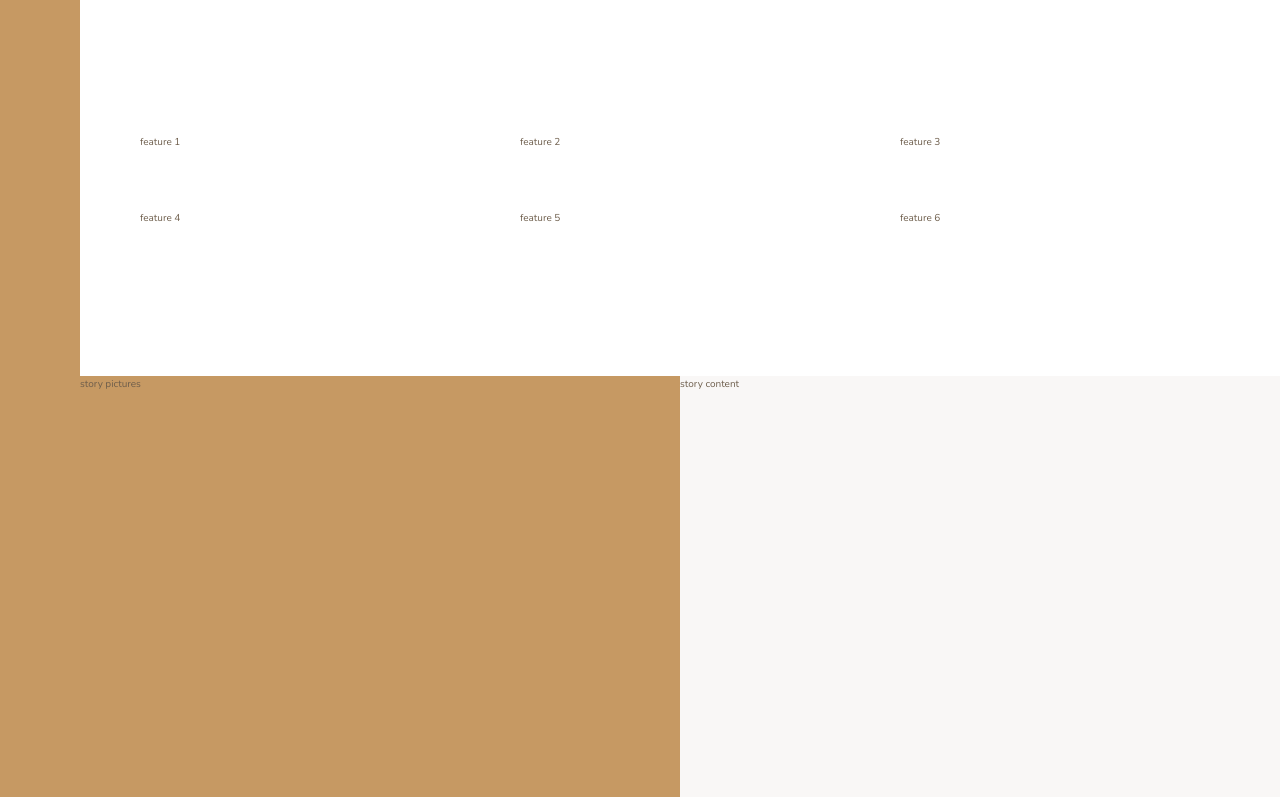
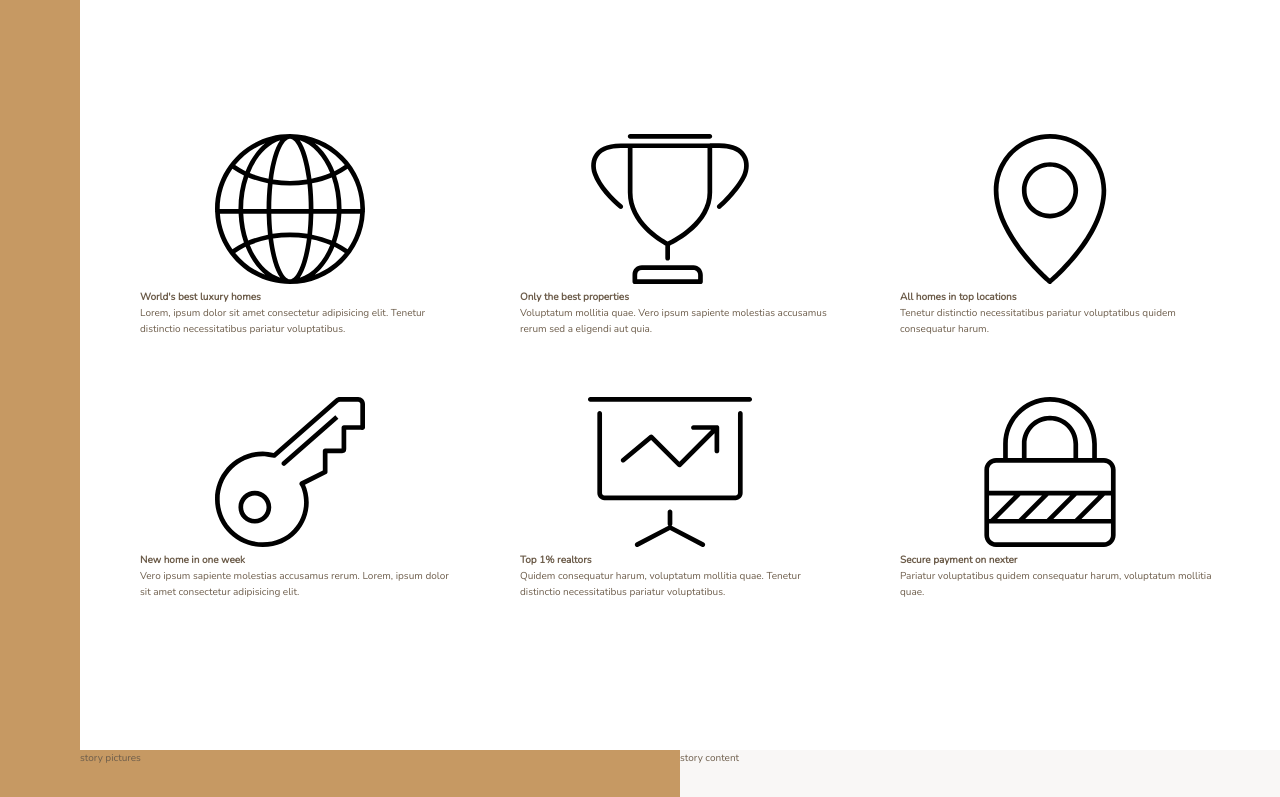
Before and after one commit to lawell-wilhelm/nexter, a website: page index.html in a window 1280 px wide. Shown: the part 656-1453 px from the top of the page. Drawn offline with nearby package versions, Linux system fonts and the light colour scheme.

Commit message:
feat: Add the structure and content of features's items

```diff
--- a/index.html
+++ b/index.html
@@ -22,12 +22,71 @@
     <div class="realtors">Top 3 realtors</div>
 
     <section class="features">
-      <div class="feature">feature 1</div>
-      <div class="feature">feature 2</div>
-      <div class="feature">feature 3</div>
-      <div class="feature">feature 4</div>
-      <div class="feature">feature 5</div>
-      <div class="feature">feature 6</div>
+      <div class="feature">
+        <svg class="feature__icon">
+          <use xlink:href="img/sprite.svg#icon-global"></use>
+        </svg>
+        <h4 class="heading-4">World's best luxury homes</h4>
+        <p class="feature__text">
+          Lorem, ipsum dolor sit amet consectetur adipisicing elit. Tenetur
+          distinctio necessitatibus pariatur voluptatibus.
+        </p>
+      </div>
+
+      <div class="feature">
+        <svg class="feature__icon">
+          <use xlink:href="img/sprite.svg#icon-trophy"></use>
+        </svg>
+        <h4 class="heading-4">Only the best properties</h4>
+        <p class="feature__text">
+          Voluptatum mollitia quae. Vero ipsum sapiente molestias accusamus
+          rerum sed a eligendi aut quia.
+        </p>
+      </div>
+
+      <div class="feature">
+        <svg class="feature__icon">
+          <use xlink:href="img/sprite.svg#icon-map-pin"></use>
+        </svg>
+        <h4 class="heading-4">All homes in top locations</h4>
+        <p class="feature__text">
+          Tenetur distinctio necessitatibus pariatur voluptatibus quidem
+          consequatur harum.
+        </p>
+      </div>
+
+      <div class="feature">
+        <svg class="feature__icon">
+          <use xlink:href="img/sprite.svg#icon-key"></use>
+        </svg>
+        <h4 class="heading-4">New home in one week</h4>
+        <p class="feature__text">
+          Vero ipsum sapiente molestias accusamus rerum. Lorem, ipsum dolor sit
+          amet consectetur adipisicing elit.
+        </p>
+      </div>
+
+      <div class="feature">
+        <svg class="feature__icon">
+          <use xlink:href="img/sprite.svg#icon-presentation"></use>
+        </svg>
+        <h4 class="heading-4">Top 1% realtors</h4>
+        <p class="feature__text">
+          Quidem consequatur harum, voluptatum mollitia quae. Tenetur distinctio
+          necessitatibus pariatur voluptatibus.
+        </p>
+      </div>
+
+      <div class="feature">
+        <svg class="feature__icon">
+          <use xlink:href="img/sprite.svg#icon-lock"></use>
+        </svg>
+        <h4 class="heading-4">Secure payment on nexter</h4>
+        <p class="feature__text">
+          Pariatur voluptatibus quidem consequatur harum, voluptatum mollitia
+          quae.
+        </p>
+      </div>
     </section>
 
     <div class="story__pictures">story pictures</div>
```
